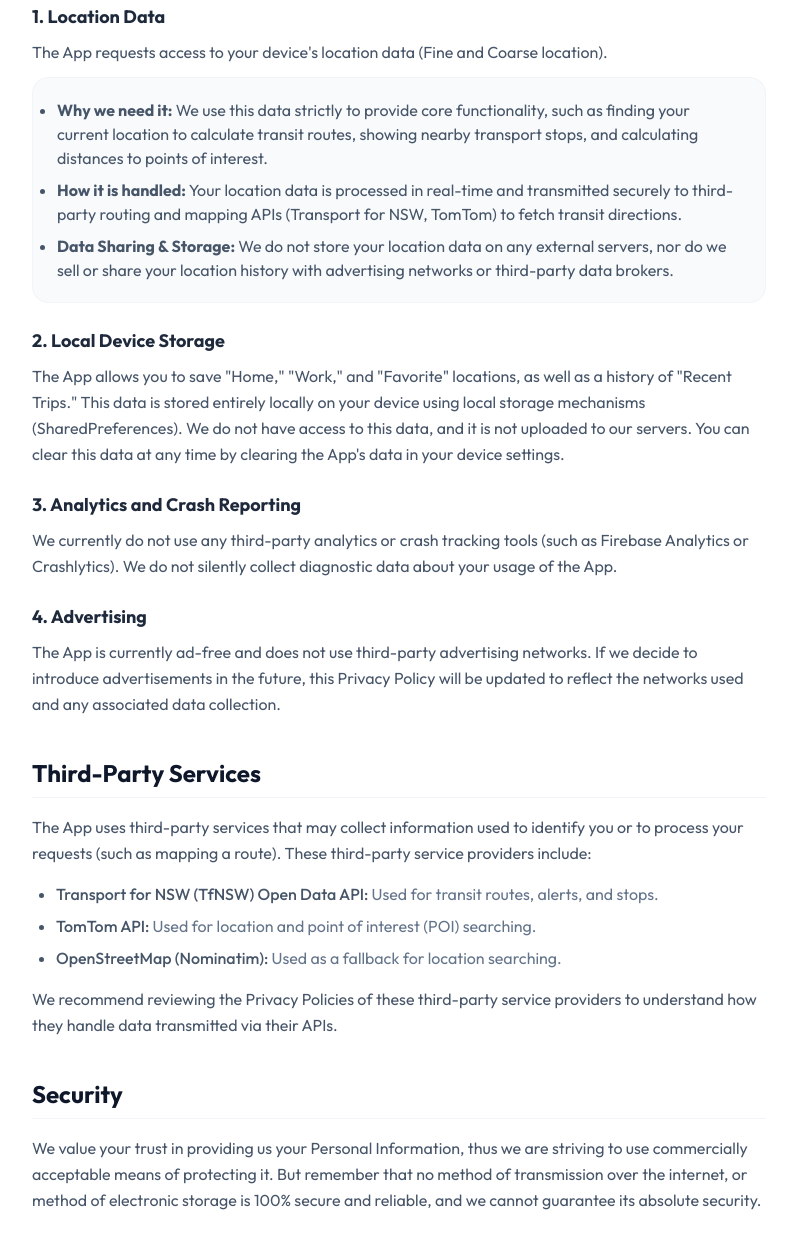
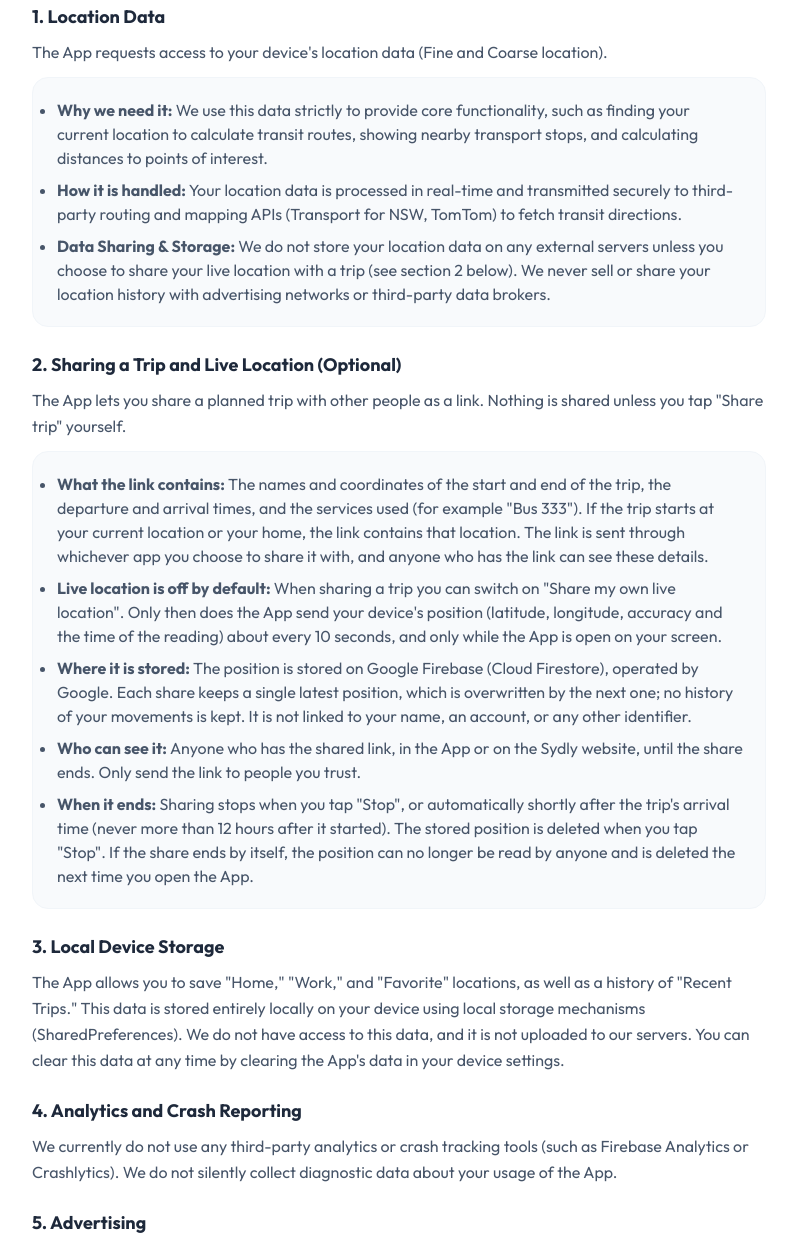
Before and after one commit to DoomBuoy/Transport_app_website, a plain HTML site: page privacy-policy.html in a window 1280 px wide. Shown: the part 782-2022 px from the top of the page, without its empty margins (241-1035 px from the left). Drawn offline with nearby package versions, Linux system fonts and the light colour scheme.

Commit message:
Privacy policy: cover trip sharing and optional live location
Explains what a shared trip link contains, that live location is off by
default, that it is stored on Google Firebase while a share runs, who
can see it and when it is deleted.

Co-Authored-By: Claude Fable 5.2 <noreply@anthropic.com>

```diff
--- a/privacy-policy.html
+++ b/privacy-policy.html
@@ -53,7 +53,7 @@
                     <i class="fa-solid fa-shield-halved"></i>
                 </div>
                 <h1 class="text-4xl font-extrabold text-slate-900 mb-4 tracking-tight">Privacy Policy for Sydly</h1>
-                <p class="text-slate-500 font-medium">Effective Date: February 28, 2026</p>
+                <p class="text-slate-500 font-medium">Effective Date: November 15, 2026</p>
             </div>
 
             <div class="space-y-10">
@@ -87,26 +87,40 @@
                             <ul class="list-disc pl-6 text-slate-600 space-y-2 bg-slate-50 p-5 rounded-2xl border border-slate-100">
                                 <li><strong>Why we need it:</strong> We use this data strictly to provide core functionality, such as finding your current location to calculate transit routes, showing nearby transport stops, and calculating distances to points of interest.</li>
                                 <li><strong>How it is handled:</strong> Your location data is processed in real-time and transmitted securely to third-party routing and mapping APIs (Transport for NSW, TomTom) to fetch transit directions.</li>
-                                <li><strong>Data Sharing & Storage:</strong> We do not store your location data on any external servers, nor do we sell or share your location history with advertising networks or third-party data brokers.</li>
+                                <li><strong>Data Sharing & Storage:</strong> We do not store your location data on any external servers unless you choose to share your live location with a trip (see section 2 below). We never sell or share your location history with advertising networks or third-party data brokers.</li>
                             </ul>
                         </div>
 
                         <div>
-                            <h3 class="text-lg font-bold text-slate-800 mb-2">2. Local Device Storage</h3>
+                            <h3 class="text-lg font-bold text-slate-800 mb-2">2. Sharing a Trip and Live Location (Optional)</h3>
+                            <p class="text-slate-600 leading-relaxed mb-3">
+                                The App lets you share a planned trip with other people as a link. Nothing is shared unless you tap "Share trip" yourself.
+                            </p>
+                            <ul class="list-disc pl-6 text-slate-600 space-y-2 bg-slate-50 p-5 rounded-2xl border border-slate-100">
+                                <li><strong>What the link contains:</strong> The names and coordinates of the start and end of the trip, the departure and arrival times, and the services used (for example "Bus 333"). If the trip starts at your current location or your home, the link contains that location. The link is sent through whichever app you choose to share it with, and anyone who has the link can see these details.</li>
+                                <li><strong>Live location is off by default:</strong> When sharing a trip you can switch on "Share my own live location". Only then does the App send your device's position (latitude, longitude, accuracy and the time of the reading) about every 10 seconds, and only while the App is open on your screen.</li>
+                                <li><strong>Where it is stored:</strong> The position is stored on Google Firebase (Cloud Firestore), operated by Google. Each share keeps a single latest position, which is overwritten by the next one; no history of your movements is kept. It is not linked to your name, an account, or any other identifier.</li>
+                                <li><strong>Who can see it:</strong> Anyone who has the shared link, in the App or on the Sydly website, until the share ends. Only send the link to people you trust.</li>
+                                <li><strong>When it ends:</strong> Sharing stops when you tap "Stop", or automatically shortly after the trip's arrival time (never more than 12 hours after it started). The stored position is deleted when you tap "Stop". If the share ends by itself, the position can no longer be read by anyone and is deleted the next time you open the App.</li>
+                            </ul>
+                        </div>
+
+                        <div>
+                            <h3 class="text-lg font-bold text-slate-800 mb-2">3. Local Device Storage</h3>
                             <p class="text-slate-600 leading-relaxed">
                                 The App allows you to save "Home," "Work," and "Favorite" locations, as well as a history of "Recent Trips." This data is stored entirely locally on your device using local storage mechanisms (SharedPreferences). We do not have access to this data, and it is not uploaded to our servers. You can clear this data at any time by clearing the App's data in your device settings.
                             </p>
                         </div>
 
                         <div>
-                            <h3 class="text-lg font-bold text-slate-800 mb-2">3. Analytics and Crash Reporting</h3>
+                            <h3 class="text-lg font-bold text-slate-800 mb-2">4. Analytics and Crash Reporting</h3>
                             <p class="text-slate-600 leading-relaxed">
                                 We currently do not use any third-party analytics or crash tracking tools (such as Firebase Analytics or Crashlytics). We do not silently collect diagnostic data about your usage of the App.
                             </p>
                         </div>
 
                         <div>
-                            <h3 class="text-lg font-bold text-slate-800 mb-2">4. Advertising</h3>
+                            <h3 class="text-lg font-bold text-slate-800 mb-2">5. Advertising</h3>
                             <p class="text-slate-600 leading-relaxed">
                                 The App is currently ad-free and does not use third-party advertising networks. If we decide to introduce advertisements in the future, this Privacy Policy will be updated to reflect the networks used and any associated data collection.
                             </p>
@@ -124,6 +138,7 @@
                         <li>Transport for NSW (TfNSW) Open Data API: <span class="font-normal text-slate-500">Used for transit routes, alerts, and stops.</span></li>
                         <li>TomTom API: <span class="font-normal text-slate-500">Used for location and point of interest (POI) searching.</span></li>
                         <li>OpenStreetMap (Nominatim): <span class="font-normal text-slate-500">Used as a fallback for location searching.</span></li>
+                        <li>Google Firebase (Cloud Firestore): <span class="font-normal text-slate-500">Used only when you choose to share your live location with a trip, to pass your position to the people you shared it with.</span></li>
                     </ul>
                     <p class="text-slate-600 leading-relaxed">
                         We recommend reviewing the Privacy Policies of these third-party service providers to understand how they handle data transmitted via their APIs.
```
